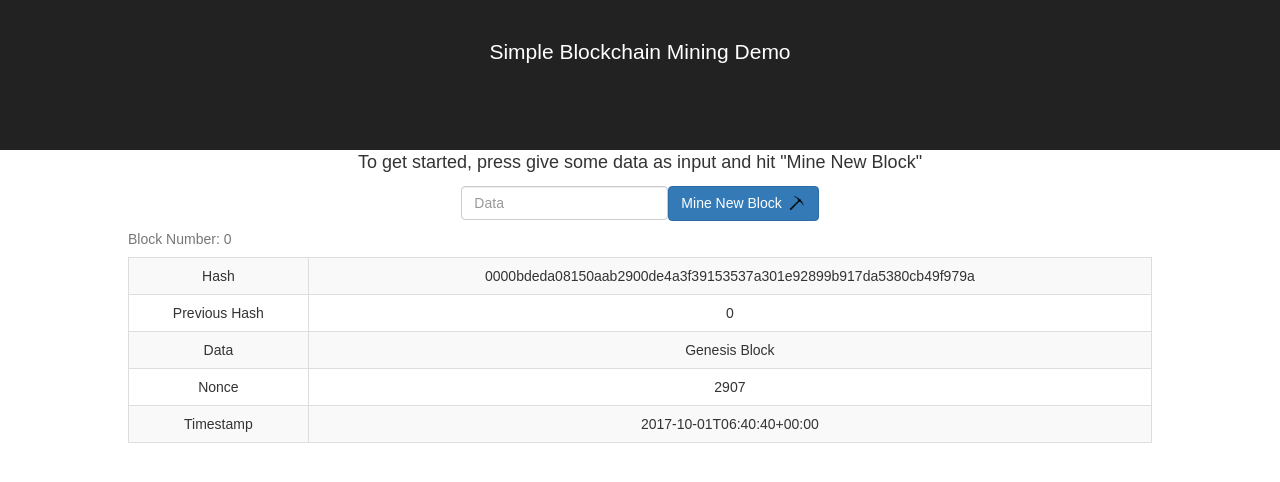
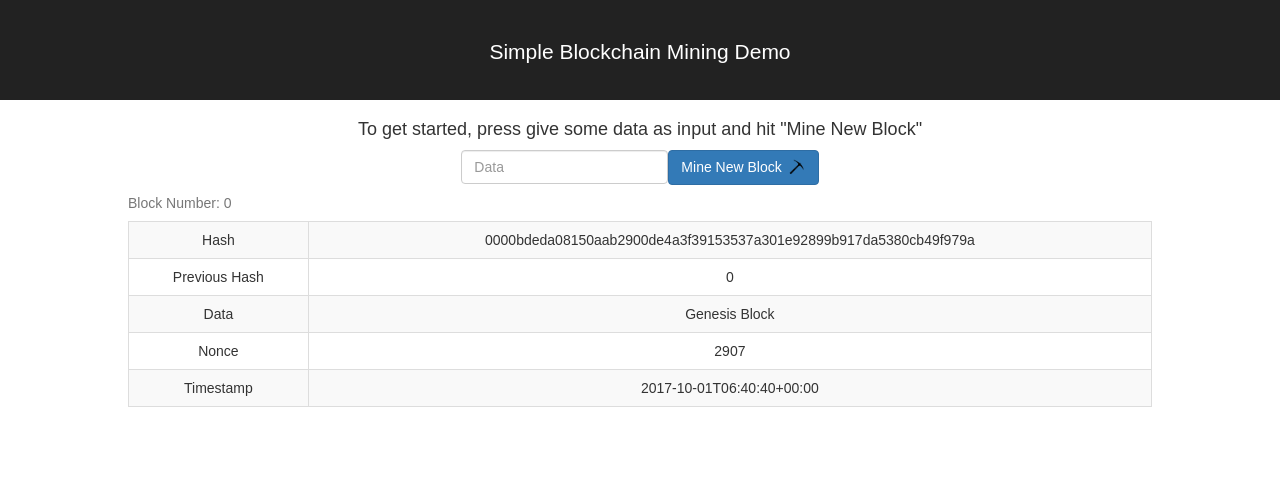
Before and after one commit to hongalex/mining-visualizer, a React (Create React App) app: page / in a window 1280 px wide. Shown: the top 482 px of the page. Built offline with nearby package versions, Linux system fonts and the light colour scheme.

Commit message:
updated favicon, fixed height

```diff
--- a/public/index.html
+++ b/public/index.html
@@ -9,7 +9,7 @@
       homescreen on Android. See https://developers.google.com/web/fundamentals/engage-and-retain/web-app-manifest/
     -->
     <link rel="manifest" href="%PUBLIC_URL%/manifest.json">
-    <link rel="shortcut icon" href="%PUBLIC_URL%/favicon.ico">
+    <link rel="shortcut icon" href="http://www.favicon.cc/logo3d/440205.png">
     <link rel="stylesheet" href="https://maxcdn.bootstrapcdn.com/bootstrap/3.3.7/css/bootstrap.min.css">
     <link rel="stylesheet" href="https://maxcdn.bootstrapcdn.com/font-awesome/4.6.3/css/font-awesome.min.css">
 
--- a/src/components/App.css
+++ b/src/components/App.css
@@ -9,7 +9,7 @@
 
 .App-header {
   background-color: #222;
-  height: 150px;
+  height: 100px;
   padding: 20px;
   color: white;
 }
--- a/src/components/App.js
+++ b/src/components/App.js
@@ -25,9 +25,9 @@ class App extends Component {
 					<h1 className="App-title">Simple Blockchain Mining Demo</h1>
 				</header>
 
-				<p className="App-intro">
+				<h1 className="App-intro">
 					To get started, press give some data as input and hit "Mine New Block"
-				</p>
+				</h1>
 
 				<form className="form-inline" onSubmit={e => { e.preventDefault(); this.refs.blockchain.createBlock() }}>
 					<div className="form-group">
```
